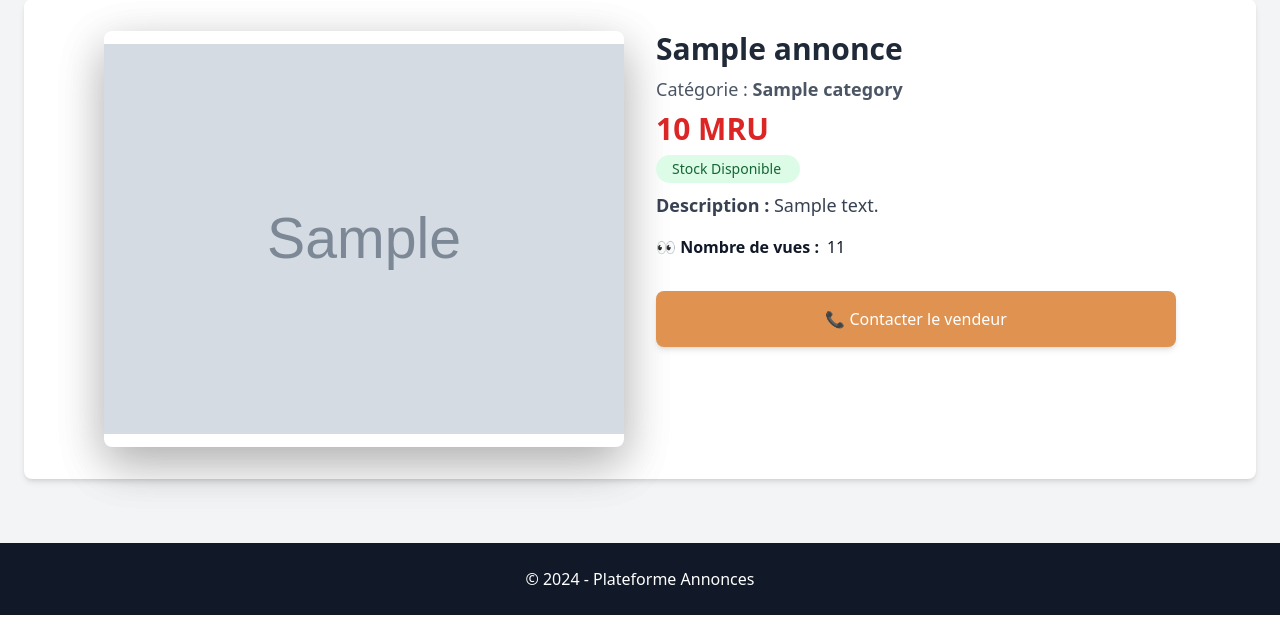
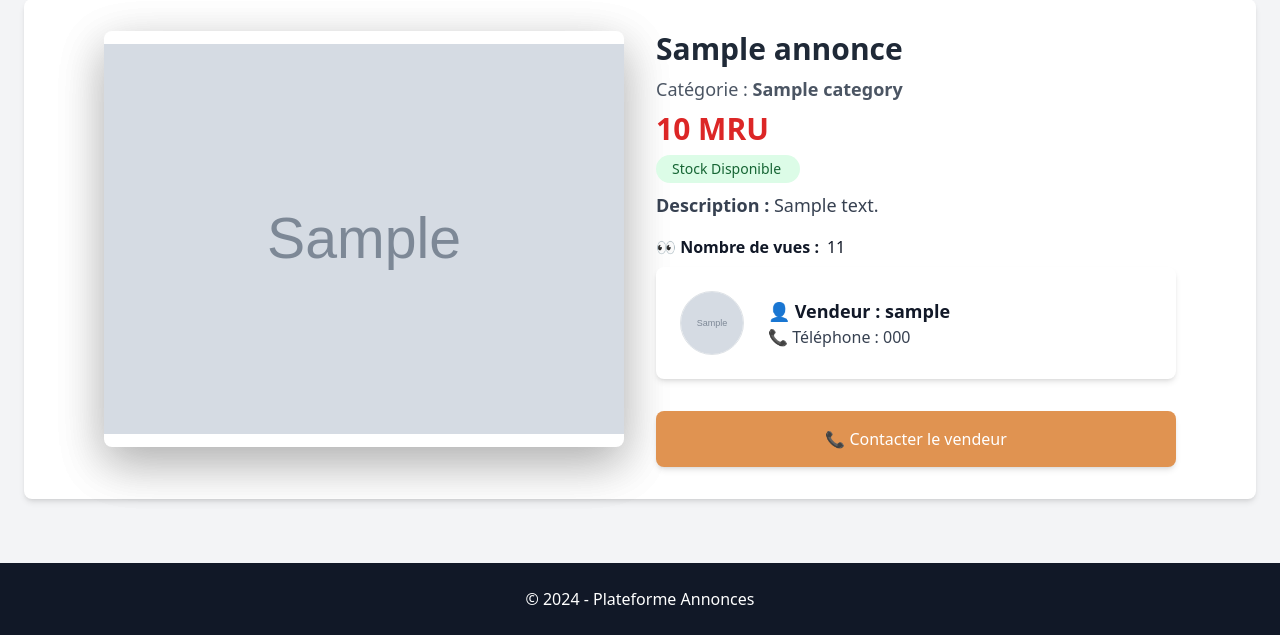
Before and after one commit to ahmedouvadel/Plateforme_announce, a Django app: page /annonce/1/ in a window 1280 px wide. Shown: the part 209-844 px from the top of the page. Run offline with Django 5.2, Linux system fonts and the light colour scheme; tables that the repository leaves empty hold one stand-in row (values such as "Sample post"); grey boxes marked "Sample" are stand-in pictures; some libraries are stand-ins or nearby versions.

Commit message:
modifier annonce pour affiche la vendeur

```diff
--- a/announces/templates/annonce_detail.html
+++ b/announces/templates/annonce_detail.html
@@ -132,6 +132,26 @@
                 <p class="font-semibold text-gray-900 flex items-center gap-2 mt-2">👀 Nombre de vues : <span class="font-light">{{ annonce.views }}</span></p>
             </div>
 
+            <div class="bg-white p-4 shadow-md rounded-lg flex items-center gap-4">
+    {% if vendeur.photo_user %}
+        <img src="{{ vendeur.photo_user.url }}" alt="Photo de {{ vendeur.username }}"
+             class="w-16 h-16 rounded-full object-cover border border-gray-300">
+    {% else %}
+        <img src="{% static 'assets/avatar.png' %}" alt="Avatar"
+             class="w-16 h-16 rounded-full object-cover border border-gray-300">
+    {% endif %}
+
+    <div>
+        <p class="text-lg font-semibold text-gray-900">👤 Vendeur : {{ vendeur.username }}</p>
+        {% if client_info.telephone %}
+            <p class="text-gray-700">📞 Téléphone : {{ client_info.telephone }}</p>
+        {% else %}
+            <p class="text-gray-500 italic">📞 Téléphone non renseigné</p>
+        {% endif %}
+    </div>
+</div>
+
+
             <div class="flex flex-col gap-4 mt-4">
                 <button class="bg-[#E09351] text-white  px-6 py-3 rounded-lg flex items-center gap-2 justify-center shadow-md flex items-center gap-2 transition-all duration-500 transform hover:-translate-y-1 hover:scale-105 hover:bg-gray-900">
                         📞 Contacter le vendeur
@@ -184,57 +204,6 @@
         });
     }
 </script>
-<script>
-    document.addEventListener("DOMContentLoaded", function() {
-    var slidesCount = document.querySelectorAll('.swiper-slide').length;
-$(document).ready(function() {
-    // Intercepter la soumission du formulaire
-    $("form").submit(function(e) {
-        e.preventDefault();  // Empêcher le rechargement de la page
-
-        let formData = $(this).serialize();  // Récupérer les données du formulaire
-
-        $.ajax({
-            url: "{% url 'filter_annonces' %}",
-            type: "GET",
-            data: formData,
-            headers: { "X-Requested-With": "XMLHttpRequest" }, // Marque la requête comme AJAX
-            success: function(response) {
-                $("#annonces-container").html(response);  // Mettre à jour les annonces
-            },
-            error: function() {
-                alert("Erreur lors du filtrage des annonces.");
-            }
-        });
-    });
-});
-</script>
-    <script>
-        console.log(Swiper);
-
-document.getElementById("add-favorite").addEventListener("click", function() {
-    alert("Annonce ajoutée aux favoris !");
-});
-
-
-    var swiper = new Swiper(".mySwiper", {
-        slidesPerView: slidesCount < 3 ? slidesCount : 3, // Ajuste si moins de 3 slides
-        spaceBetween: 20,
-        loop: slidesCount > 1, // Désactive le loop si 1 seule annonce
-        navigation: {
-            nextEl: ".swiper-button-next",
-            prevEl: ".swiper-button-prev",
-        },
-        pagination: {
-            el: ".swiper-pagination",
-            clickable: true,
-        },
-    });
-});
-</script>
-<script src="https://code.jquery.com/jquery-3.6.0.min.js"></script>
-<script src="https://cdn.jsdelivr.net/npm/@popperjs/core@2.9.3/dist/umd/popper.min.js"></script>
-<script src="https://stackpath.bootstrapcdn.com/bootstrap/5.1.0/js/bootstrap.min.js"></script>
 
 </body>
 
--- a/announces/views.py
+++ b/announces/views.py
@@ -76,11 +76,19 @@ class FilterAnnoncesView(View):
 def annonce_detail(request, annonce_id):
     annonce = get_object_or_404(Annonce, id=annonce_id)
 
-    # Exemple : Récupérer le nombre de vues (implique une colonne `views` dans le modèle)
+    # Incrémentation du nombre de vues
     annonce.views += 1
     annonce.save()
 
-    return render(request, 'annonce_detail.html', {'annonce': annonce})
+    # Récupération des informations du vendeur
+    vendeur = annonce.user  # Le propriétaire de l'annonce
+    client_info = getattr(vendeur, 'client_info', None)  # Récupérer ses infos client
+
+    return render(request, 'annonce_detail.html', {
+        'annonce': annonce,
+        'vendeur': vendeur,
+        'client_info': client_info,
+    })
 
 @login_required
 def mes_favoris(request):
```
Also changed, not shown: media/annonces/brima_home.png (added).
